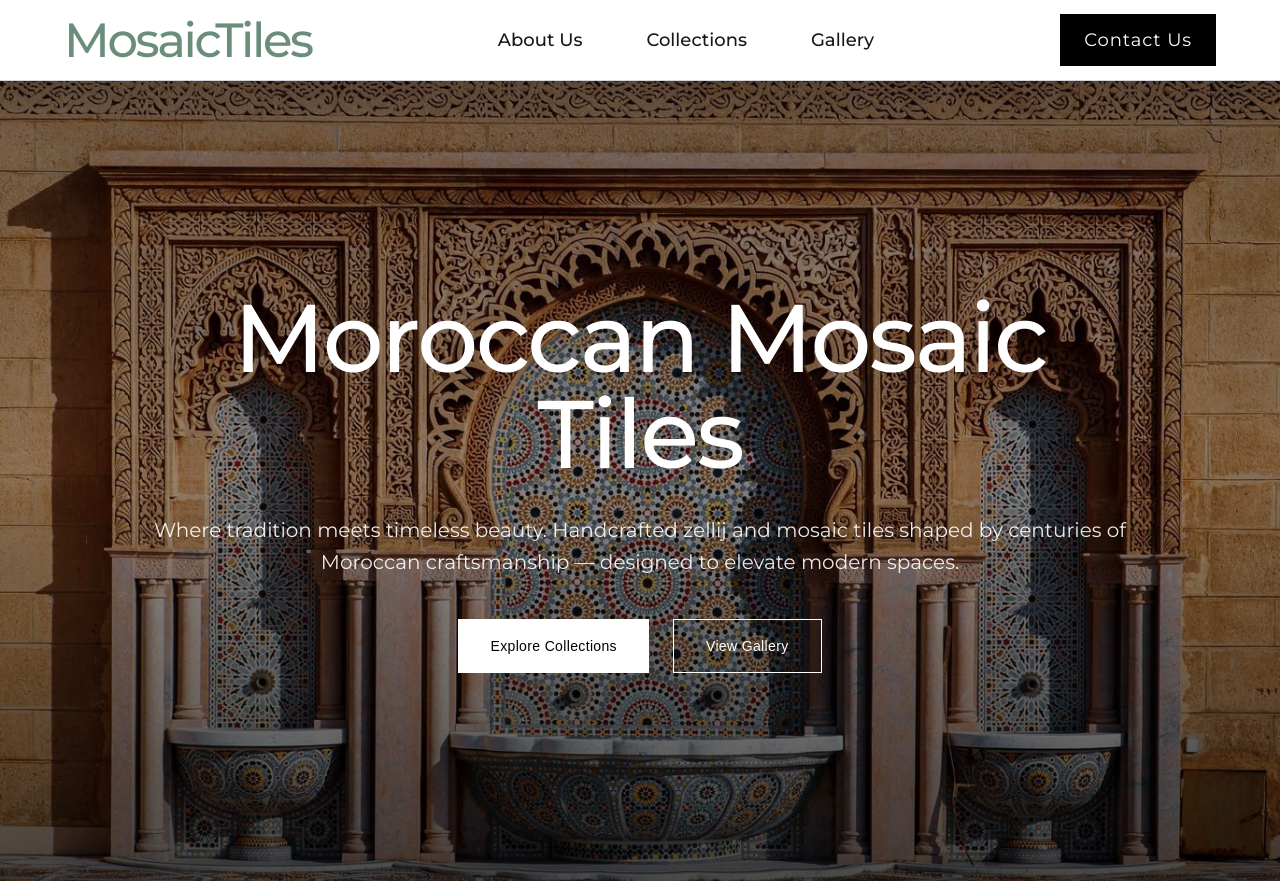
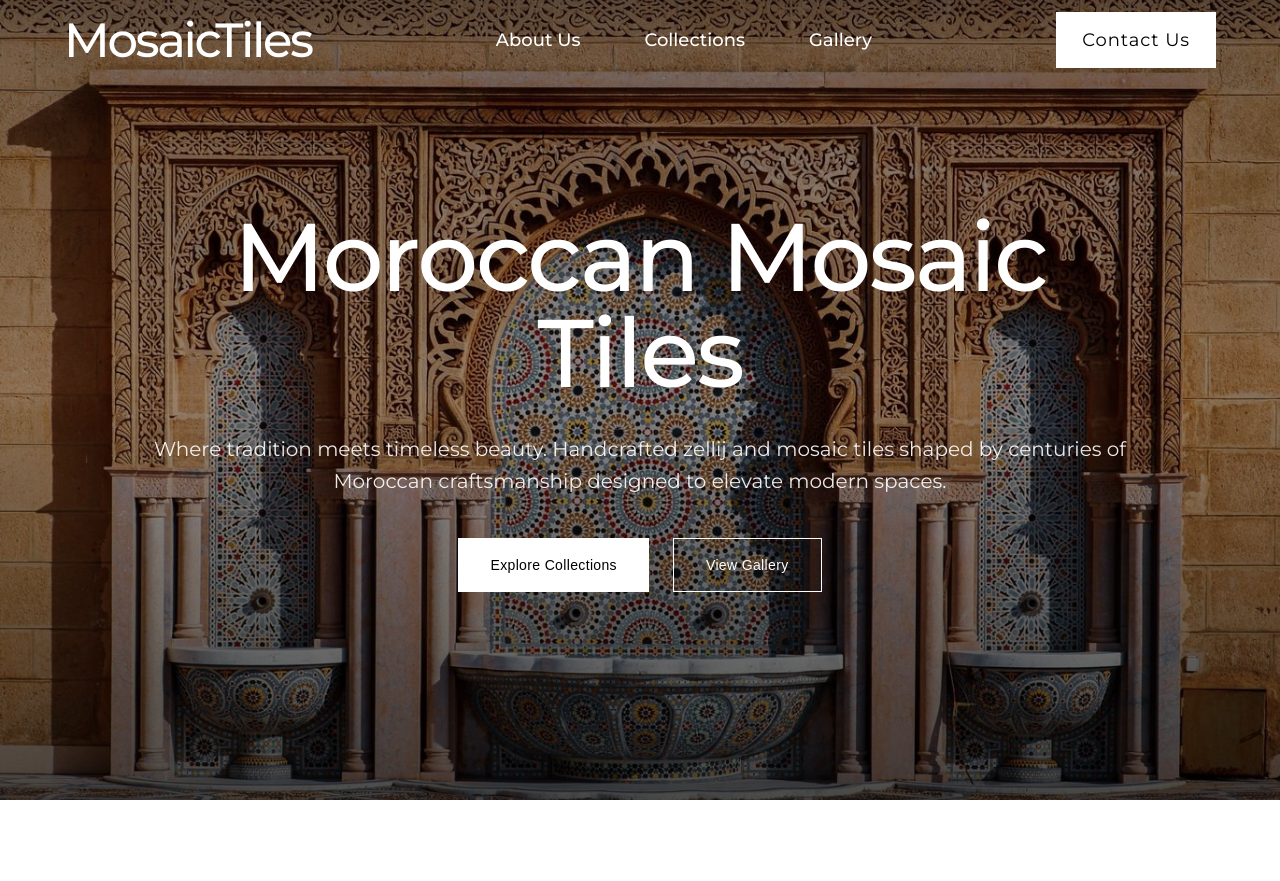
Before and after one commit to simocompsci/MosaicTiles, a Next.js app: page / in a window 1280 px wide. After the commit the page ends 800 px from the top, so only its background shows below. Built offline with nearby package versions, Linux system fonts and the light colour scheme.

Commit message:
updating the navbar style

```diff
--- a/app/components/Hero.tsx
+++ b/app/components/Hero.tsx
@@ -44,7 +44,7 @@ export default function Hero() {
           >
             Where tradition meets timeless beauty.
             Handcrafted zellij and mosaic tiles shaped by centuries of Moroccan
-            craftsmanship — designed to elevate modern spaces.
+            craftsmanship designed to elevate modern spaces.
           </p>
 
           {/* Optional CTA (recommended for modern UX) */}
--- a/app/components/NavBar.tsx
+++ b/app/components/NavBar.tsx
@@ -1,7 +1,8 @@
 'use client';
 
-import { useState } from 'react';
+import { useState, useEffect } from 'react';
 import Link from 'next/link';
+import { usePathname } from 'next/navigation';
 import { Montserrat } from 'next/font/google';
 
 const Montserratfont = Montserrat({
@@ -12,29 +13,61 @@ const Montserratfont = Montserrat({
 
 export default function Navbar() {
     const [open, setOpen] = useState(false);
+    const [isScrolled, setIsScrolled] = useState(false);
+    const pathname = usePathname();
+
+    const isHome = pathname === '/';
+
+    useEffect(() => {
+        const handleScroll = () => {
+            if (window.scrollY > 10) {
+                setIsScrolled(true);
+            } else {
+                setIsScrolled(false);
+            }
+        };
+
+        window.addEventListener('scroll', handleScroll);
+        return () => window.removeEventListener('scroll', handleScroll);
+    }, []);
+
+    // Transparent if on home, not scrolled, and menu is closed
+    const isTransparent = isHome && !isScrolled && !open;
 
     return (
         <nav
-            className={`w-full bg-white border-b border-gray-300 px-6 md:px-12 lg:px-16 ${Montserratfont.className}`}
+            className={`w-full fixed px-6 md:px-12 lg:px-16 transition-all duration-300 ease-in-out ${Montserratfont.className} ${isHome ? 'absolute top-0 left-0 z-50' : ''
+                } ${isTransparent
+                    ? 'bg-transparent border-transparent'
+                    : 'bg-white border-b border-gray-300'
+                }`}
         >
             <div className="flex items-center justify-between h-20 mx-auto">
 
                 {/* Logo */}
-                <Link href="/" className="text-3xl md:text-5xl text-[#6B8E7B] tracking-tighter">
+                <Link
+                    href="/"
+                    className={`text-3xl md:text-5xl tracking-tighter transition-colors duration-300 ${isTransparent ? 'text-white' : 'text-black'
+                        }`}
+                >
                     MosaicTiles
                 </Link>
 
                 {/* Desktop Menu */}
-                <ul className="hidden lg:flex items-center gap-16 text-lg">
-                    <li className="hover:text-[#6B8E7B] cursor-pointer">About Us</li>
-                    <li className="hover:text-[#6B8E7B] cursor-pointer">Collections</li>
-                    <li className="hover:text-[#6B8E7B] cursor-pointer">Gallery</li>
+                <ul className={`hidden lg:flex items-center gap-16 text-lg transition-colors duration-300 ${isTransparent ? 'text-white' : 'text-black'
+                    }`}>
+                    <li className={`cursor-pointer`}>About Us</li>
+                    <li className={`cursor-pointer`}>Collections</li>
+                    <li className={`cursor-pointer`}>Gallery</li>
                 </ul>
 
                 {/* Desktop Button */}
                 <div className="hidden lg:block">
                     <Link href="/contact">
-                        <button className="bg-black text-white text-lg tracking-wider font-light px-6 py-3 hover:bg-white hover:text-black hover:border-2 hover:border-black transition-all">
+                        <button className={`text-lg tracking-wider font-light px-6 py-3 transition-all duration-300 ${isTransparent
+                            ? 'bg-white text-black hover:bg-black hover:text-white border-2 border-transparent hover:border-white'
+                            : 'bg-black text-white hover:bg-white hover:text-black hover:border-2 hover:border-black'
+                            }`}>
                             Contact Us
                         </button>
                     </Link>
@@ -47,17 +80,20 @@ export default function Navbar() {
                     aria-label="Toggle menu"
                 >
                     <div className="space-y-2">
-                        <span className={`block h-0.5 w-6 bg-black transition ${open && 'rotate-45 translate-y-2.5'}`} />
-                        <span className={`block h-0.5 w-6 bg-black transition ${open && 'opacity-0'}`} />
-                        <span className={`block h-0.5 w-6 bg-black transition ${open && '-rotate-45 -translate-y-2.5'}`} />
+                        <span className={`block h-0.5 w-6 transition duration-300 ${isTransparent ? 'bg-white' : 'bg-black'
+                            } ${open && 'rotate-45 translate-y-2.5 bg-black!'}`} />
+                        <span className={`block h-0.5 w-6 transition duration-300 ${isTransparent ? 'bg-white' : 'bg-black'
+                            } ${open && 'opacity-0'}`} />
+                        <span className={`block h-0.5 w-6 transition duration-300 ${isTransparent ? 'bg-white' : 'bg-black'
+                            } ${open && '-rotate-45 -translate-y-2.5 bg-black!'}`} />
                     </div>
                 </button>
             </div>
 
             {/* Mobile Menu */}
             {open && (
-                <div className="lg:hidden border-t border-gray-200">
-                    <ul className="flex flex-col items-center gap-6 py-8 text-lg">
+                <div className="lg:hidden border-t border-gray-200 absolute top-20 left-0 w-full bg-white z-40">
+                    <ul className="flex flex-col items-center gap-6 py-8 text-lg text-black">
                         <li onClick={() => setOpen(false)}>About Us</li>
                         <li onClick={() => setOpen(false)}>Collections</li>
                         <li onClick={() => setOpen(false)}>Gallery</li>
--- a/app/page.tsx
+++ b/app/page.tsx
@@ -6,6 +6,8 @@ export default function Home() {
       <div>
 
         <Hero />
+
+
       </div>
     </>
   );
```
